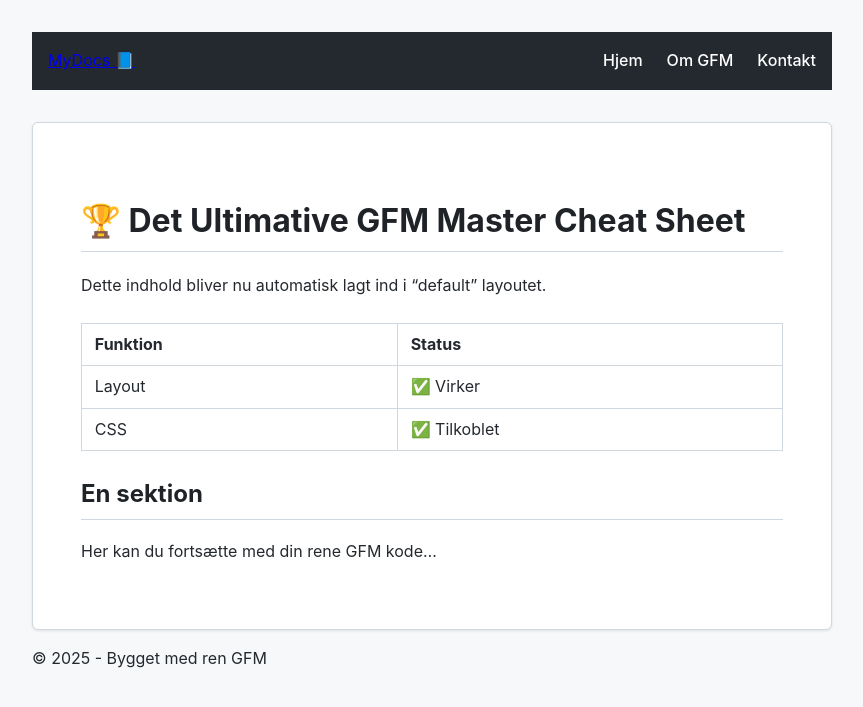
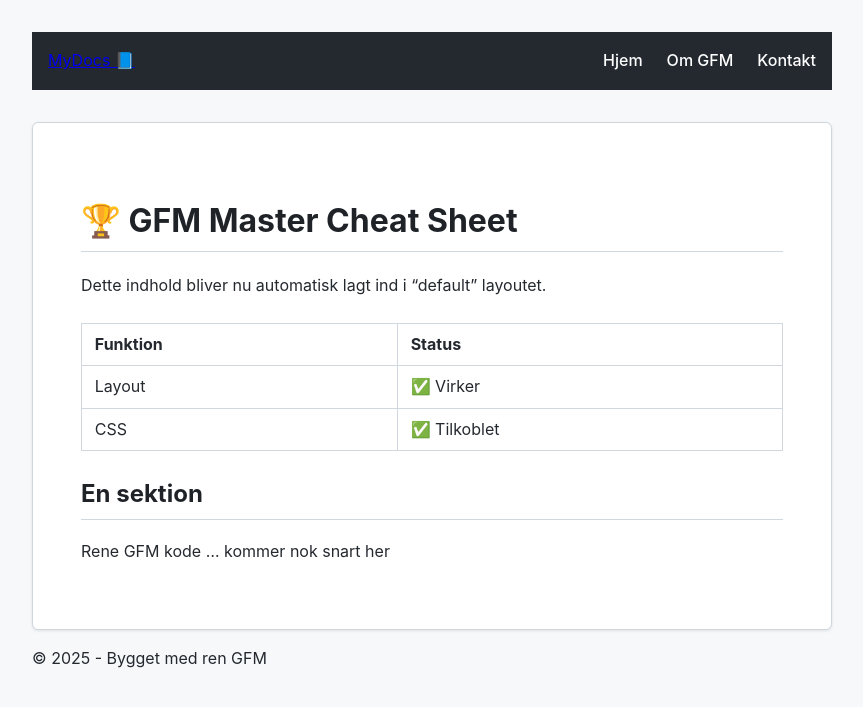
Before and after one commit to crasjens/Markdown, a Jekyll site: the page built from index.md, in a window 1280 px wide. Shown: the top 707 px of the page, without its empty margins (208-1071 px from the left). Built offline with Jekyll 4.4.1, drawn with Linux system fonts in a browser that asks for light colours.

Commit message:
småjusteringer

```diff
--- a/index.md
+++ b/index.md
@@ -1,9 +1,9 @@
 ---
 layout: default
-title: Mit Master Cheat Sheet
+title: Mit Master Cheat Sheet site (under opbygning)
 ---
 
-# 🏆 Det Ultimative GFM Master Cheat Sheet
+# 🏆 GFM Master Cheat Sheet
 
 Dette indhold bliver nu automatisk lagt ind i "default" layoutet.
 
@@ -13,4 +13,4 @@ Dette indhold bliver nu automatisk lagt ind i "default" layoutet.
 | CSS | ✅ Tilkoblet |
 
 ## En sektion
-Her kan du fortsætte med din rene GFM kode...
+Rene GFM kode ... kommer nok snart her
```
